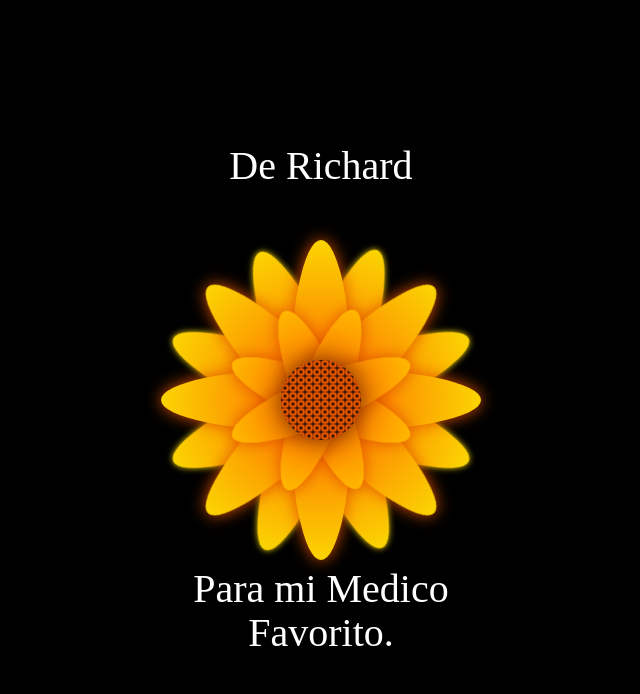
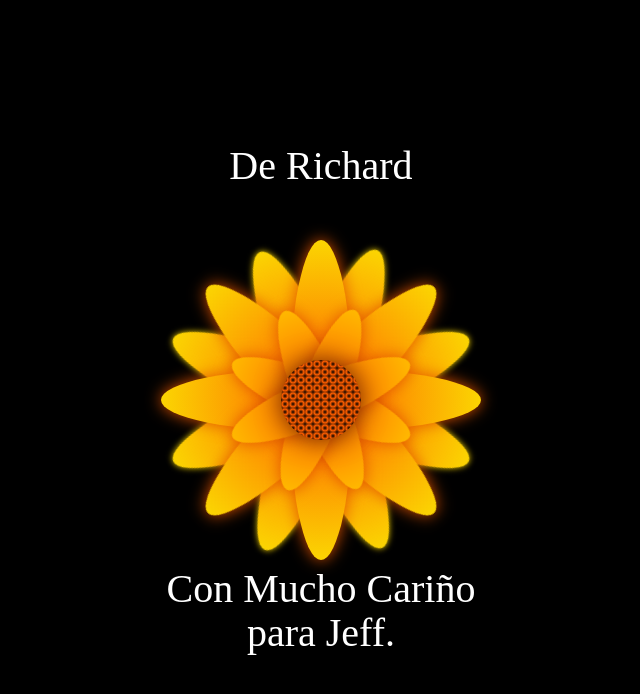
Before and after one commit to RichardBarr150/Saludosflores, a plain HTML site: page docs/index.html in a window 1280 px wide. Shown: the whole page, without its empty margins (319-959 px from the left). Drawn offline with Linux system fonts and the light colour scheme.

Commit message:
Update index.html

```diff
--- a/docs/index.html
+++ b/docs/index.html
@@ -40,7 +40,7 @@
     </div>
     <div class="Petal3 p4">
     </div>
-    <div class="text-below">Para mi Medico Favorito. </div>
+    <div class="text-below">Con Mucho Cariño para Jeff. </div>
   </div>
 </body>
 </html>
```
